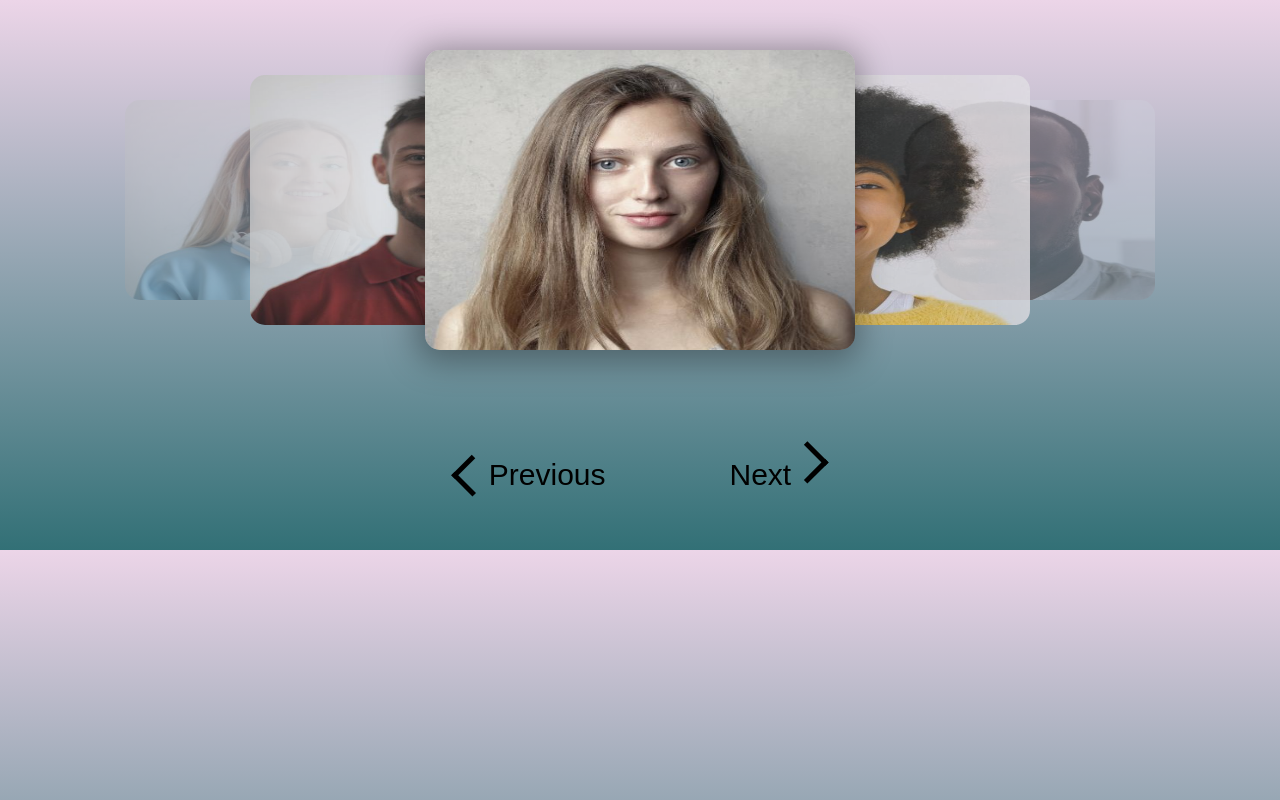
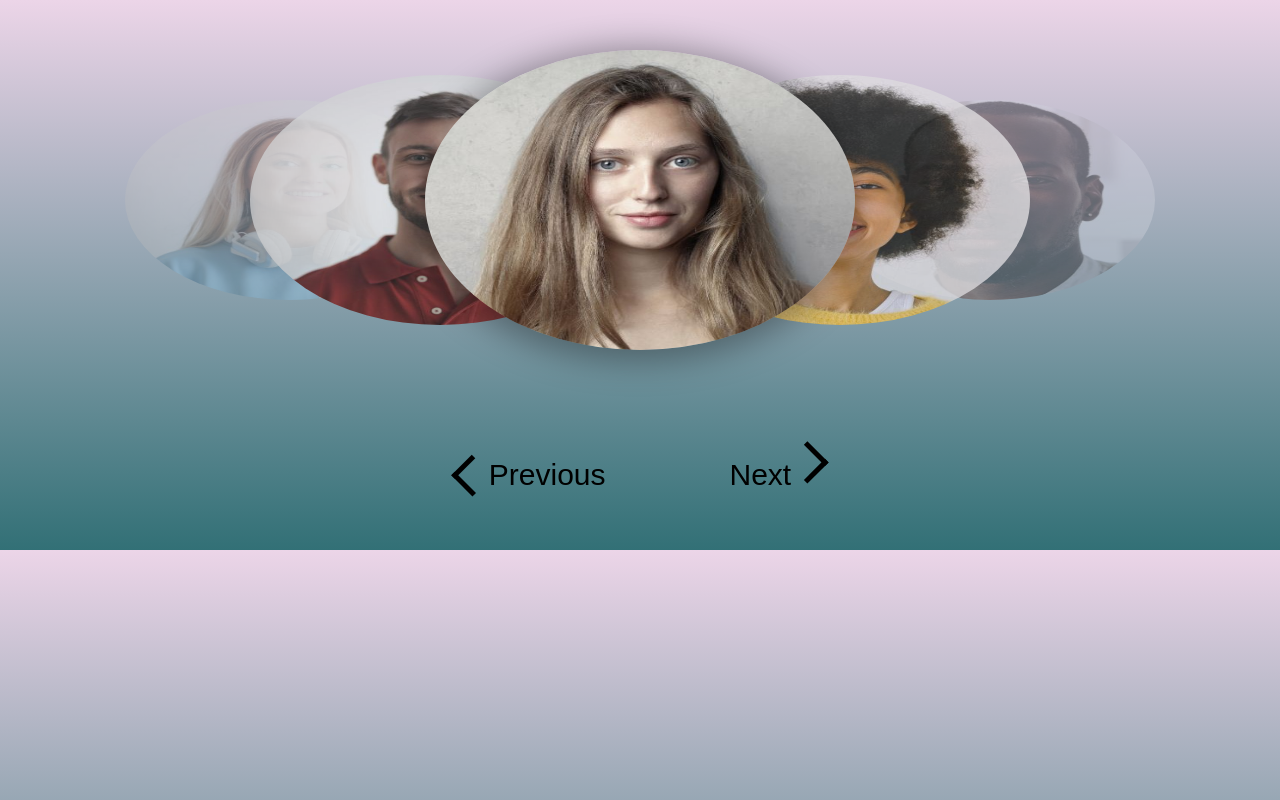
Before and after one commit to dparaiso/static-play, a plain HTML site: page index.html in a window 1280 px wide. Drawn offline with Linux system fonts and the light colour scheme.

Commit message:
personalizing carousel

```diff
--- a/styles.css
+++ b/styles.css
@@ -127,7 +127,7 @@ body{
   transition: all 0.3 ease-in-out;
   width: 330px;
   z-index: 9;
-  border-radius: 15px;
+  border-radius: 50%;
   background-size: contain;
 }
 
```
Also changed, not shown: index.html (+1 -0 lines).
